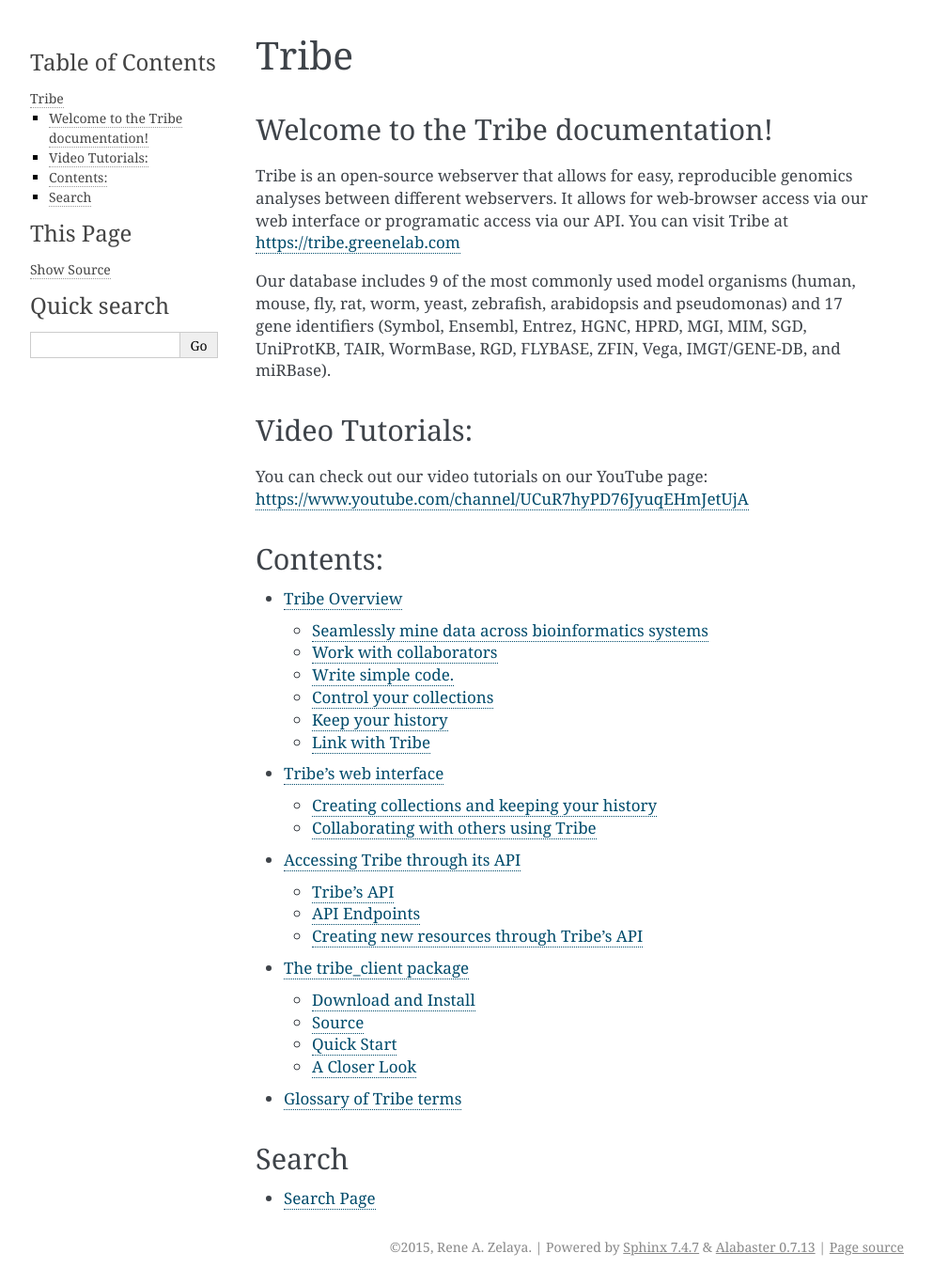
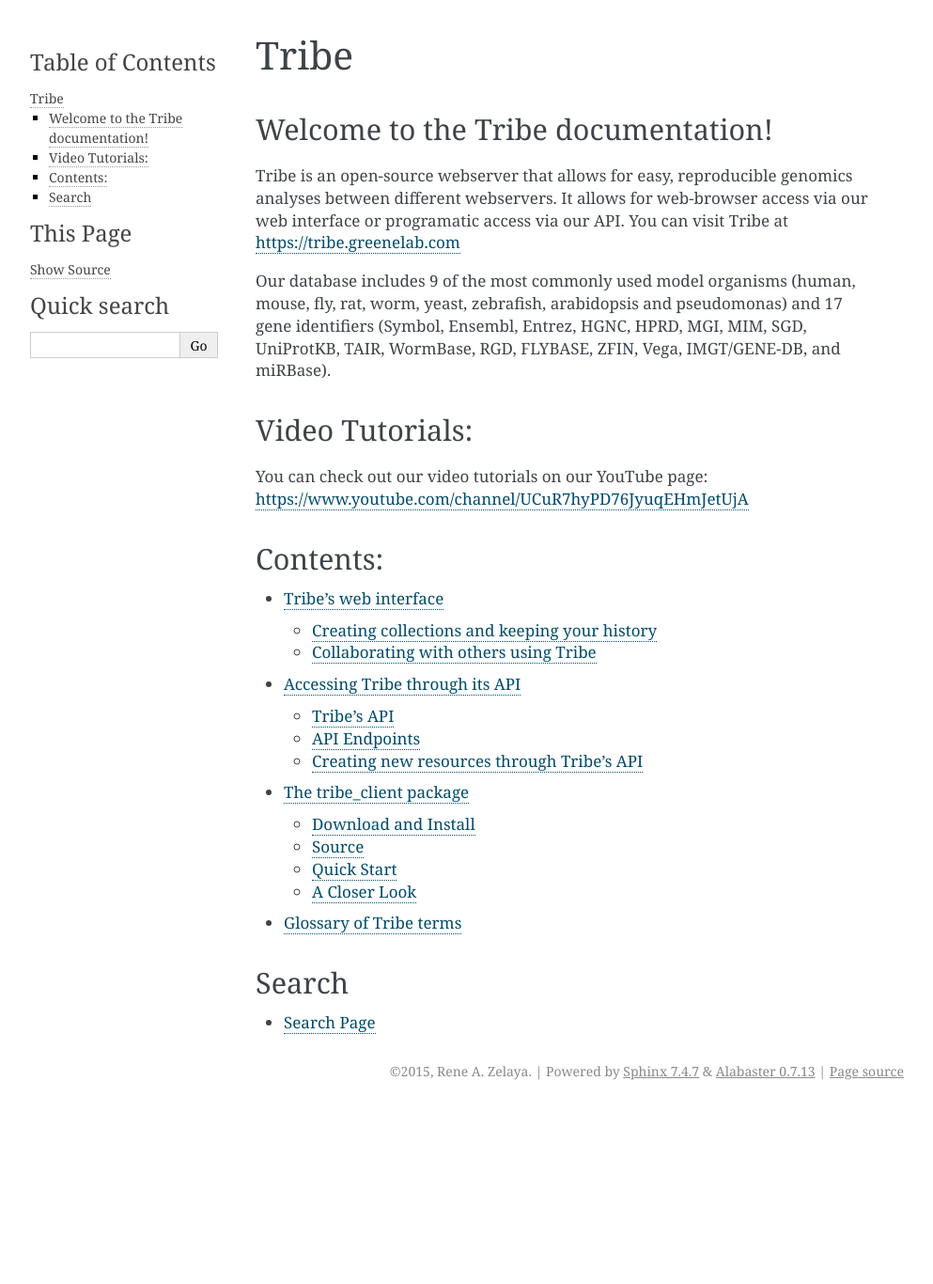
Before and after one commit to greenelab/tribe, a Sphinx documentation site: the page built from docs/source/index.rst, in a window 1280 px wide. Shown: the whole page at 94% size, without its empty margins (148-1141 px from the left). Built offline with Sphinx 7.4.7, drawn with Linux system fonts in a browser that asks for light colours; after the commit the page ends 1179 px from its top, so only the background shows below that; some of the changed lines change nothing that is shown.

Commit message:
Removing tribe_overview in docs for now, as it didn't really add any new information yet.

```diff
--- a/docs/source/index.rst
+++ b/docs/source/index.rst
@@ -21,7 +21,6 @@
 .. toctree::
    :maxdepth: 2
 
-   tribe_overview
    web_interface
    api
    tribe_client
--- a/docs/source/tribe_overview.rst
+++ /dev/null
@@ -1,32 +0,0 @@
-Tribe Overview
-=========================
-
-Seamlessly mine data across bioinformatics systems
----------------------------------------------------
-
-For biologists, Tribe puts literature search and experimental results to work mining large data compendia. For bioinformatics researchers, Tribe allows biologists to use your webservers seamlessly as part of an analytical pipeline.
-
-
-Work with collaborators
----------------------------
-The idea of collaborative data mining is built into Tribe. Work with your partners to store findings in one place. Then use those collections to mine large-scale data compendia.
-
-
-Write simple code.
--------------------
-Tribe's API returns well formed JSON objects, so support for the API exists in the languages that you already use. For example, pythonistas can use the requests library for easy access. Tribe's API was designed by computational biologists for computational biologists. The Tribe server handles gene name mapping, so all collections can be returned with the gene identifiers that you need.
-
-
-Control your collections
---------------------------
-Tribe's permissions system allows you to control how your collections are used. Collections can be public or private, and private collections are only shared with people that you specifically authorize.
-
-
-Keep your history
---------------------
-Tribe provides detailed versioning information storing not just what you know but also how you got there. Fork public resources and add your own findings to quickly build your knowledgebase.
-
-
-Link with Tribe
------------------
-Link your webserver with Tribe to make it immediately available to the broader research community. Users can access their own Tribe collections on your server using the OAuth2 protocol.
```
